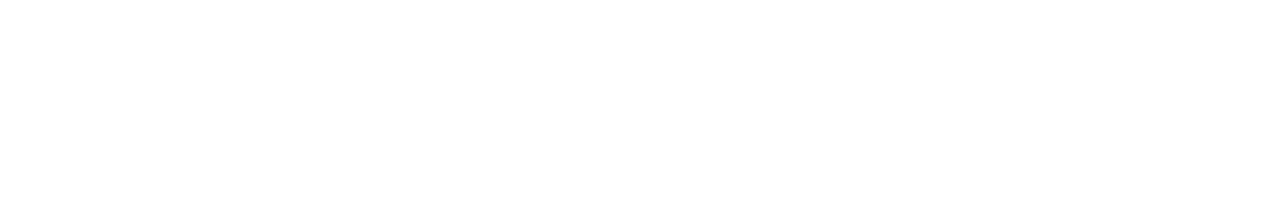
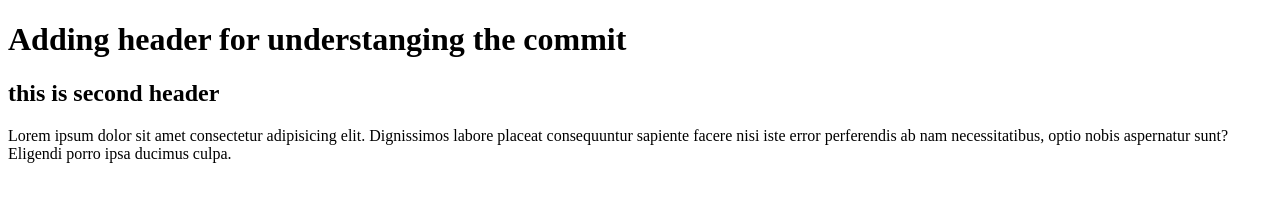
Before and after one commit to tasin1010/Getting-Started, a plain HTML site: page index.html in a window 1280 px wide. Drawn offline with Linux system fonts and the light colour scheme.

Commit message:
added header

```diff
--- a/index.html
+++ b/index.html
@@ -7,6 +7,8 @@
     <title>Getting Started</title>
 </head>
 <body>
-
+    <h1>Adding header for understanging the commit</h1>
+    <h2>this is second header</h2>
+    <p> Lorem ipsum dolor sit amet consectetur adipisicing elit. Dignissimos labore placeat consequuntur sapiente facere nisi iste error perferendis ab nam necessitatibus, optio nobis aspernatur sunt? Eligendi porro ipsa ducimus culpa.</p>
 </body>
 </html>
```
Also changed, not shown: 1 other file.
